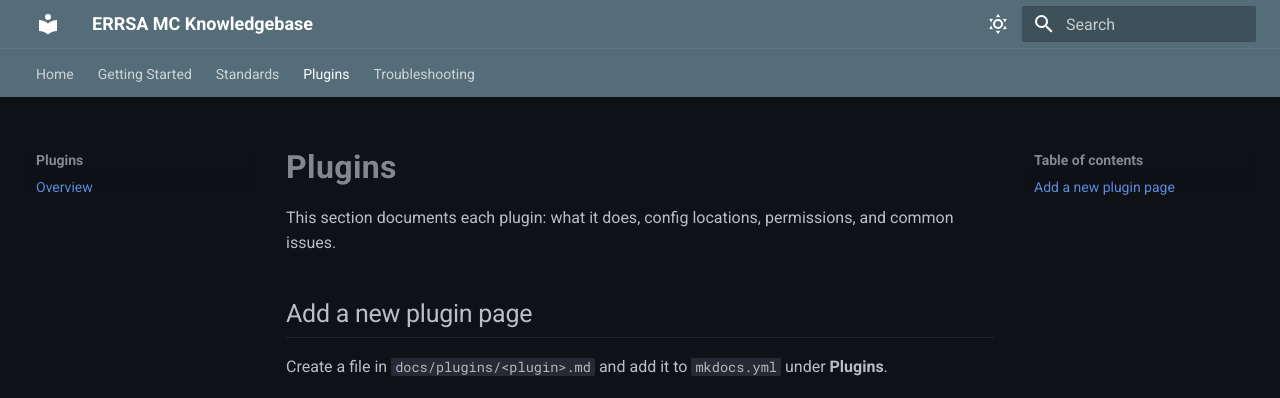
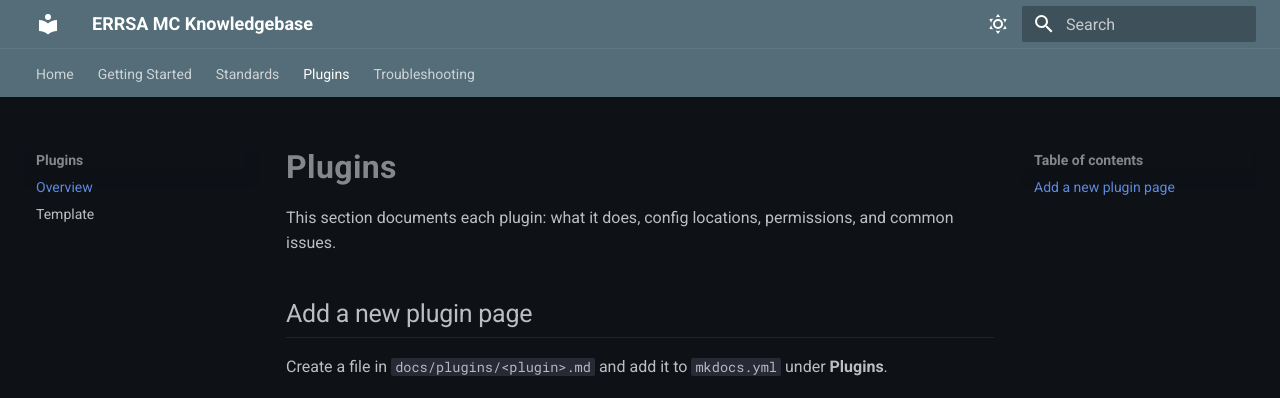
Before and after one commit to DB-ERRSA/errsa-mc-knowledgebase, an MkDocs documentation site: the page built from docs/plugins/README.md, in a window 1280 px wide. Shown: the top 398 px of the page. Built offline with MkDocs 1.6.1 and Material for MkDocs 9.7.7, drawn with Linux system fonts in a browser that asks for light colours.

Commit message:
Update mkdocs.yml

```diff
--- a/mkdocs.yml
+++ b/mkdocs.yml
@@ -48,5 +48,6 @@ nav:
       - Permissions Model: standards/permissions.md
   - Plugins:
       - Overview: plugins/README.md
+      - Template: plugins/Template.md
   - Troubleshooting:
       - Common Issues: troubleshooting/common-issues.md
```
